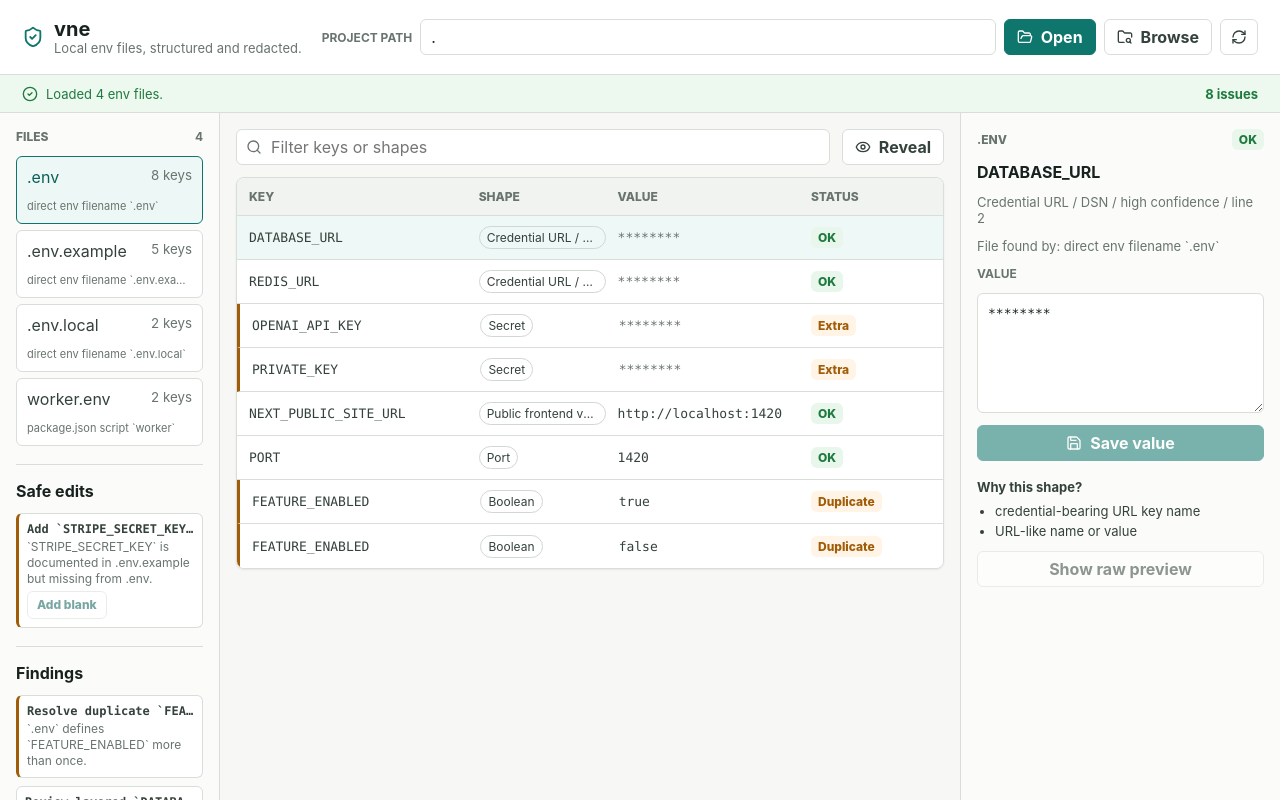
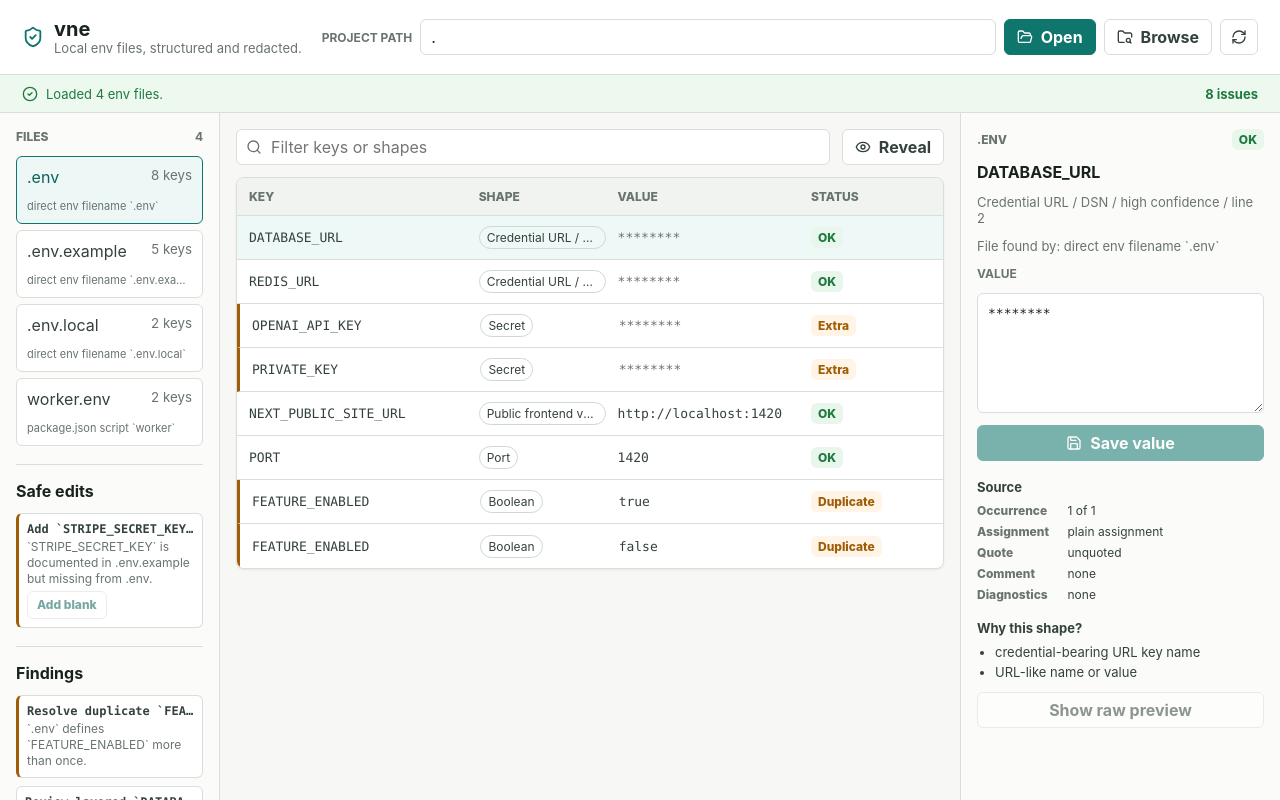
Before and after one commit to pro-vi/vne, a Svelte app: page / in a window 1280 px wide. Shown: the top 800 px of the page. Built offline with nearby package versions, Linux system fonts and the light colour scheme.

Commit message:
chore(loop): iter 016 - product - structured source context

```diff
--- a/src/App.svelte
+++ b/src/App.svelte
@@ -201,6 +201,32 @@
 
   function canApplySafeEdit(finding: EnvFinding): boolean {
     return isTauriRuntime() && isSafeEditFinding(finding);
+  }
+
+  function occurrenceLabel(file: EnvFile, entry: EnvEntry): string {
+    const occurrences = file.entries.filter((candidate) => candidate.key === entry.key);
+    const index = occurrences.findIndex((candidate) => candidate.id === entry.id);
+    return `${index === -1 ? 1 : index + 1} of ${occurrences.length || 1}`;
+  }
+
+  function assignmentLabel(entry: EnvEntry): string {
+    return entry.exported ? 'export assignment' : 'plain assignment';
+  }
+
+  function quoteLabel(entry: EnvEntry): string {
+    if (entry.quote === '"') {
+      return 'double quoted';
+    }
+
+    if (entry.quote === "'") {
+      return 'single quoted';
+    }
+
+    return 'unquoted';
+  }
+
+  function diagnosticsLabel(entry: EnvEntry): string {
+    return entry.diagnostics.length ? entry.diagnostics.join(', ') : 'none';
   }
 
   function displayValue(entry: EnvEntry): string {
@@ -460,6 +486,32 @@
           <span>Save value</span>
         </button>
 
+        <div class="source-list">
+          <h3>Source</h3>
+          <dl>
+            <div>
+              <dt>Occurrence</dt>
+              <dd>{occurrenceLabel(selectedFile, selectedEntry)}</dd>
+            </div>
+            <div>
+              <dt>Assignment</dt>
+              <dd>{assignmentLabel(selectedEntry)}</dd>
+            </div>
+            <div>
+              <dt>Quote</dt>
+              <dd>{quoteLabel(selectedEntry)}</dd>
+            </div>
+            <div>
+              <dt>Comment</dt>
+              <dd>{selectedEntry.comment ?? 'none'}</dd>
+            </div>
+            <div>
+              <dt>Diagnostics</dt>
+              <dd>{diagnosticsLabel(selectedEntry)}</dd>
+            </div>
+          </dl>
+        </div>
+
         <div class="reason-list">
           <h3>Why this shape?</h3>
           {#if selectedEntry.shape.reasons.length}
--- a/src/app.css
+++ b/src/app.css
@@ -506,10 +506,38 @@ button.key-row.warn {
   width: 100%;
 }
 
+.source-list,
 .reason-list {
   display: grid;
   gap: 8px;
   padding-top: 6px;
+}
+
+.source-list dl {
+  display: grid;
+  gap: 6px;
+  margin: 0;
+}
+
+.source-list div {
+  display: grid;
+  grid-template-columns: minmax(82px, 0.42fr) minmax(0, 1fr);
+  gap: 8px;
+  align-items: baseline;
+}
+
+.source-list dt {
+  color: var(--muted);
+  font-size: 12px;
+  font-weight: 800;
+}
+
+.source-list dd {
+  min-width: 0;
+  margin: 0;
+  overflow-wrap: anywhere;
+  color: var(--ink-soft);
+  font-size: 12px;
 }
 
 .reason-list ul {
--- a/src/lib/sample.ts
+++ b/src/lib/sample.ts
@@ -16,7 +16,7 @@ export function sampleProject(root = '/demo/project'): ProjectSnapshot {
         diagnostics: ['Duplicate key `FEATURE_ENABLED`'],
         duplicateKeys: ['FEATURE_ENABLED'],
         content:
-          '# local development\nDATABASE_URL="postgres://localhost/vne"\nREDIS_URL=redis://localhost:6379\nOPENAI_API_KEY=sk-local-redacted\nPRIVATE_KEY="-----BEGIN KEY-----\nabc123\n-----END KEY-----"\nNEXT_PUBLIC_SITE_URL=http://localhost:1420\nPORT=1420\nFEATURE_ENABLED=true\nFEATURE_ENABLED=false\n',
+          '# local development\nDATABASE_URL="postgres://localhost/vne"\nREDIS_URL=redis://localhost:6379\nOPENAI_API_KEY=sk-local-redacted\nPRIVATE_KEY="-----BEGIN KEY-----\nabc123\n-----END KEY-----"\nNEXT_PUBLIC_SITE_URL=http://localhost:1420\nPORT=1420 # dev server\nFEATURE_ENABLED=true\nFEATURE_ENABLED=false\n',
         entries: [
           entry('DATABASE_URL', 'postgres://localhost/vne', 'Credential URL / DSN', 'credential-url', true, 2, [
             'credential-bearing URL key name',
@@ -33,7 +33,7 @@ export function sampleProject(root = '/demo/project'): ProjectSnapshot {
           entry('NEXT_PUBLIC_SITE_URL', 'http://localhost:1420', 'Public frontend variable', 'public', false, 8, [
             'frontend-exposed prefix'
           ]),
-          entry('PORT', '1420', 'Port', 'port', false, 9, ['port-like key or numeric port value']),
+          entry('PORT', '1420', 'Port', 'port', false, 9, ['port-like key or numeric port value'], [], '# dev server'),
           entry('FEATURE_ENABLED', 'true', 'Boolean', 'bool', false, 10, ['boolean-like value'], ['Duplicate key']),
           entry('FEATURE_ENABLED', 'false', 'Boolean', 'bool', false, 11, ['boolean-like value'], ['Duplicate key'])
         ]
@@ -206,7 +206,8 @@ function entry(
   redacted: boolean,
   lineNumber: number,
   reasons: string[],
-  diagnostics: string[] = []
+  diagnostics: string[] = [],
+  comment: string | null = null
 ) {
   return {
     id: `${key}@${lineNumber}`,
@@ -216,6 +217,7 @@ function entry(
     lineNumber,
     exported: false,
     quote: null,
+    comment,
     diagnostics,
     shape: {
       kind,
--- a/src/lib/types.ts
+++ b/src/lib/types.ts
@@ -25,6 +25,7 @@ export interface EnvEntry {
   lineNumber: number;
   exported: boolean;
   quote: string | null;
+  comment: string | null;
   shape: KeyShape;
   diagnostics: string[];
 }
```
Also changed, not shown: 3 other files (tests, documents, lock files or other folders).
